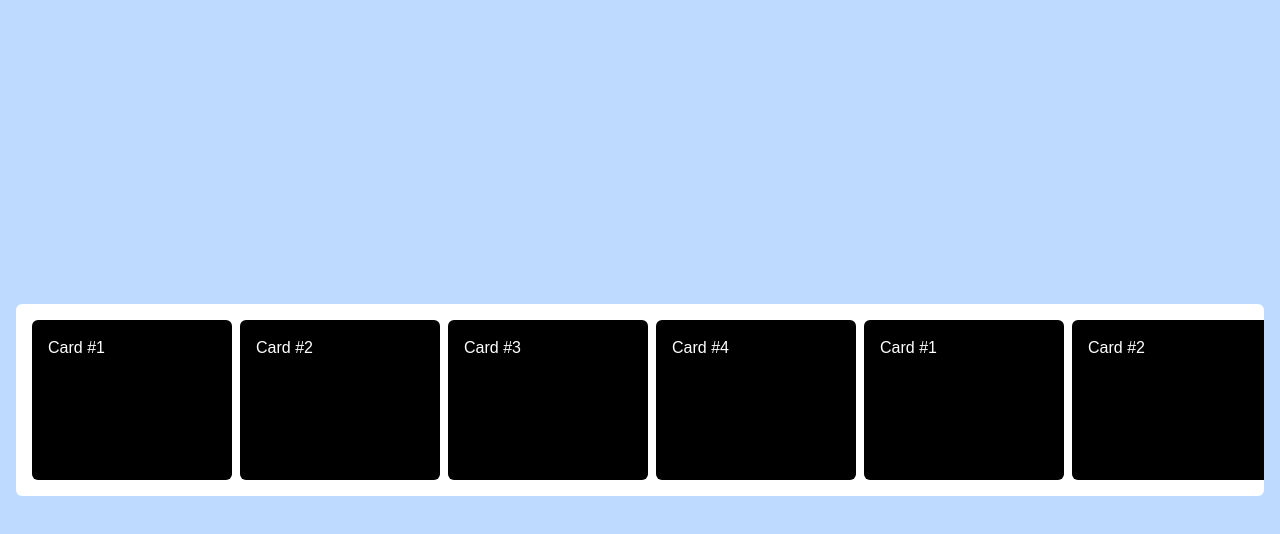
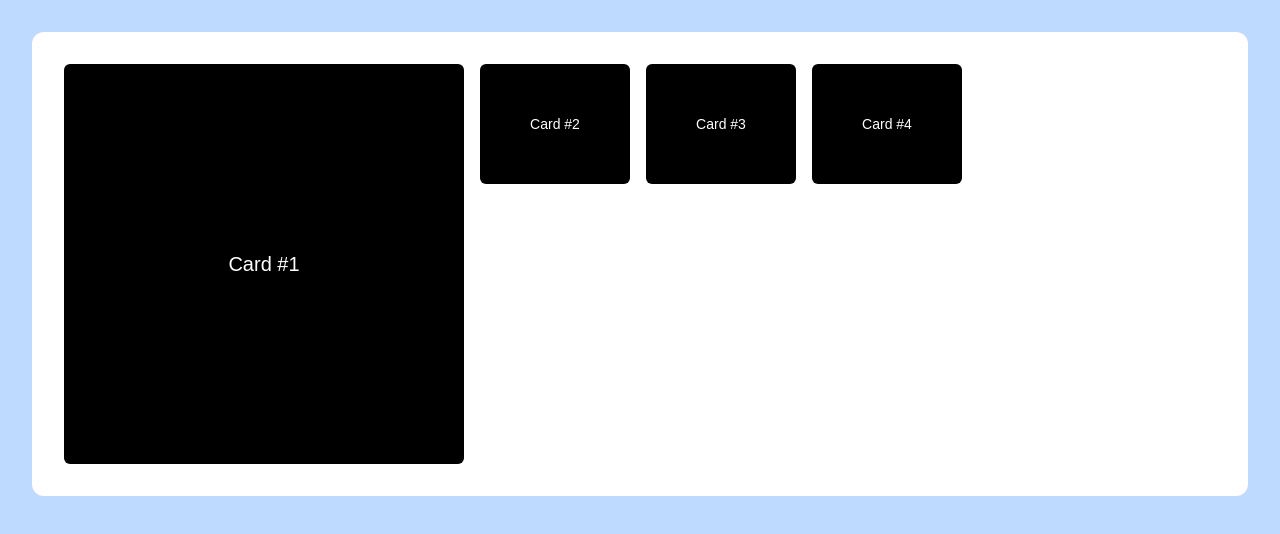
Before and after one commit to 11amanraj/portfolio-jan-26, a Next.js app: page /interaction-library in a window 1280 px wide. Shown: the top 534 px of the page. Built offline with nearby package versions, Linux system fonts and the light colour scheme.

Commit message:
Refined the animation logic

```diff
--- a/app/Components/Interactions/ExpandingCarousel.tsx
+++ b/app/Components/Interactions/ExpandingCarousel.tsx
@@ -1,59 +1,50 @@
 'use client'
 
-import { useRef } from "react"
-import { motion, animate } from "framer-motion"
+import { motion } from "framer-motion"
+import { useState } from "react"
 
-const EachCard = ({ title, onClick }: { title: string, onClick: (el: HTMLDivElement) => void }) => {
-    return (
-        <div onClick={(e) => onClick(e.currentTarget)} className='bg-black text-white min-w-50 p-4 rounded-md h-40 cursor-pointer'>{title}</div>
-    )
-}
+const baseCards = [
+    { title: "Card #1" },
+    { title: "Card #2" },
+    { title: "Card #3" },
+    { title: "Card #4" },
+]
 
 const ExpandingCarousel = () => {
-    const cards = [
-        { title: "Card #1" },
-        { title: "Card #2" },
-        { title: "Card #3" },
-        { title: "Card #4" },
-    ]
+    const [cards, setCards] = useState(baseCards)
 
-    const containerRef = useRef<HTMLDivElement>(null);
+    const handleClick = (index: number) => {
+        const updated = [
+            ...cards.slice(index),
+            ...cards.slice(0, index),
+        ]
 
-    const selectHandler = (el: HTMLDivElement) => {
-        if (!containerRef.current) return
-
-        const container = containerRef.current
-
-        const cardOffsetLeft = el.offsetLeft
-        const currentScroll = container.scrollLeft
-
-        // Get computed padding-left of container
-        const styles = window.getComputedStyle(container)
-        const paddingLeft = parseFloat(styles.paddingLeft)
-
-        const targetScroll = cardOffsetLeft - paddingLeft
-
-        animate(currentScroll, targetScroll, {
-            duration: 0.6,
-            ease: "easeInOut",
-            onUpdate: (latest) => {
-                container.scrollLeft = latest
-            },
-        })
+        setCards(updated)
     }
 
     return (
-        <div className="bg-blue-200 w-screen h-screen text-black p-4 flex items-center">
-            <div ref={containerRef} className="bg-white w-full overflow-x-auto rounded-md p-4">
-                <div className="flex gap-2 w-max">
-                    {cards.map((card, i) => (
-                        <EachCard onClick={selectHandler} key={i} title={card.title} />
-                    ))}
-                    {cards.map((card, i) => (
-                        <EachCard onClick={selectHandler} key={`duplicate-${i}`} title={card.title} />
-                    ))}
-                </div>
-            </div>
+        <div className="w-screen min-h-screen bg-blue-200 p-8">
+            <motion.div
+                layout
+                className="bg-white p-8 rounded-xl flex gap-4 items-start"
+            >
+                {cards.map((card, index) => (
+                    <motion.div
+                        key={card.title}
+                        layout
+                        onClick={() => handleClick(index)}
+                        transition={{ type: "spring", stiffness: 260, damping: 25 }}
+                        className={`bg-black text-white rounded-md flex items-center justify-center cursor-pointer
+              ${index === 0
+                                ? "w-100 h-100 text-xl"
+                                : "w-37.5 h-30 text-sm"
+                            }
+            `}
+                    >
+                        {card.title}
+                    </motion.div>
+                ))}
+            </motion.div>
         </div>
     )
 }
```
